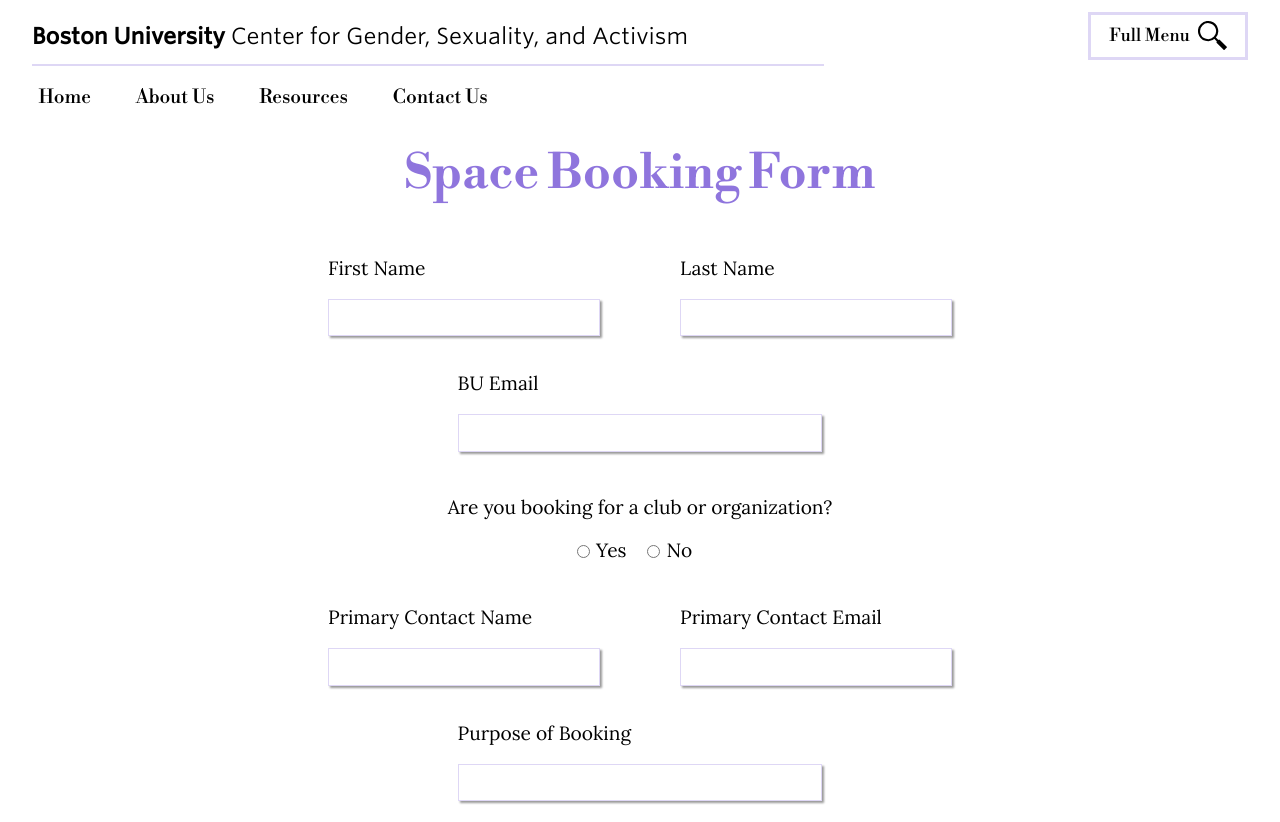
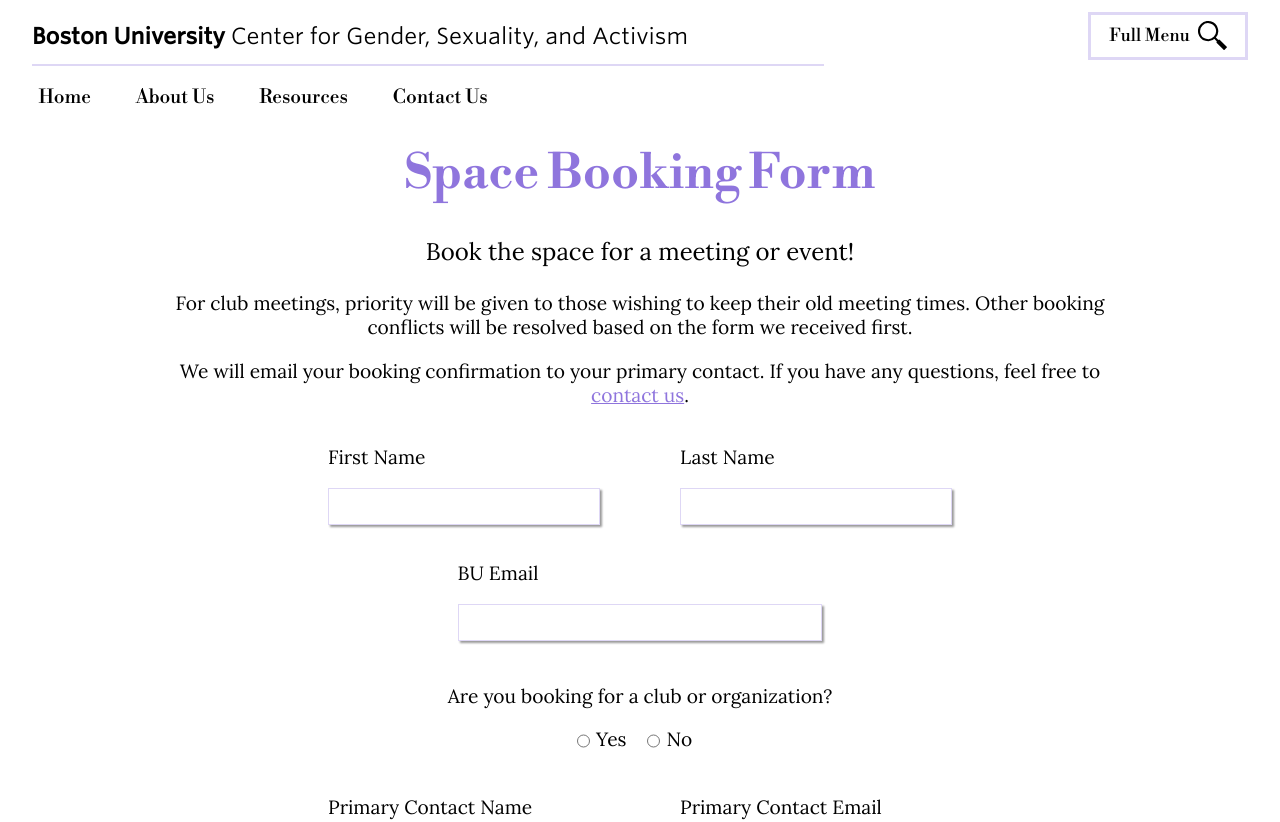
Before and after one commit to Hack4Impact-BU/cgsa-website, a React (Vite) app in the folder frontend/: page /space-booking in a window 1280 px wide. Shown: the top 822 px of the page. Built offline with nearby package versions, Linux system fonts and the light colour scheme; no server answers.

Commit message:
Added space booking form description

```diff
--- a/frontend/src/pages/space-booking/space-booking.jsx
+++ b/frontend/src/pages/space-booking/space-booking.jsx
@@ -36,6 +36,11 @@ function SpaceBooking() {
     return (
         <div className="form">
             <h1 className="form_header">Space Booking Form</h1>
+            <div className="form_description">
+                <p style={{ fontSize: '1.5rem' }}>Book the space for a meeting or event!</p>
+                <p>For club meetings, priority will be given to those wishing to keep their old meeting times. Other booking conflicts will be resolved based on the form we received first.</p>
+                <p>We will email your booking confirmation to your primary contact. If you have any questions, feel free to <a href='/contact-us'>contact us</a>.</p>
+            </div>
             <form onChange={handleChange} onSubmit={handleSubmit}>
                 <div className="form_questions">
                     <div className="form_split">
@@ -96,7 +101,7 @@ function SpaceBooking() {
                     <i>Remember to tidy the space after each event or meeting.</i>
                 </div>
                 <div className='form_center'>
-                    <button type='submit' className='form_submit'>Submit</button><br/>
+                    <button type='submit' className='form_submit'>Submit</button><br />
                     {message && <strong><i className='form_note'>{message}</i></strong>}
                 </div>
             </form>
```
